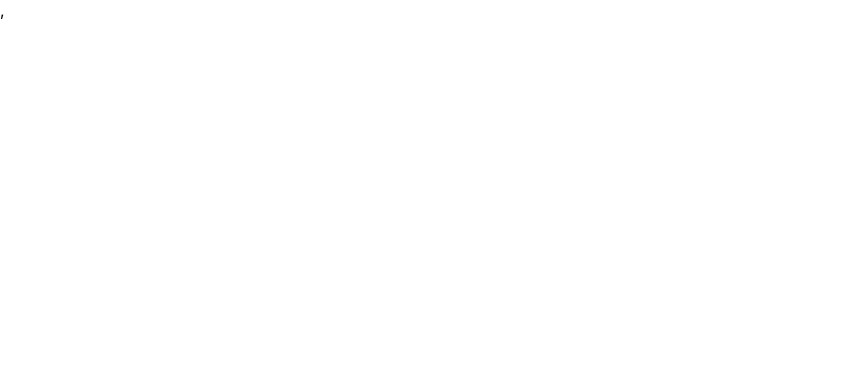
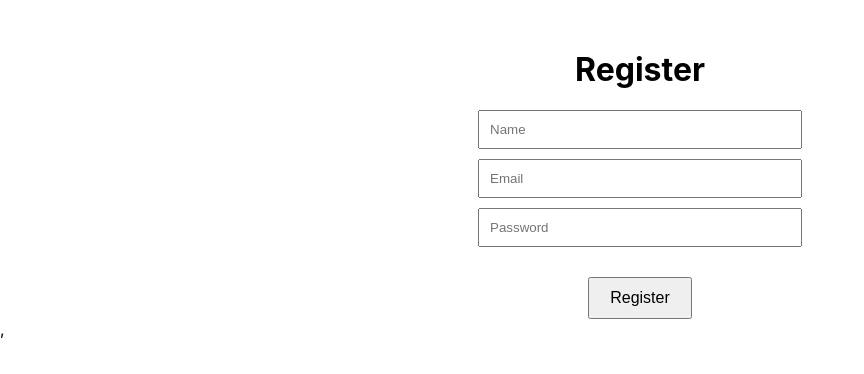
Before and after one commit to unsupervised-machine/vocab_builder_frontend, a React (Create React App) app: page /register in a window 1280 px wide. Before the commit this address had no page. Shown: the top 374 px of the page, without its empty margins (0-864 px from the left). Built offline with nearby package versions, Linux system fonts and the light colour scheme.

Commit message:
Sync 1.3 User RegisterPage.js

```diff
--- a/src/App.js
+++ b/src/App.js
@@ -4,8 +4,8 @@
 import HomePage from "./pages/HomePage";
 import AddCardPage from "./pages/AddCardPage";
 import LoginPage from "./pages/LoginPage";
+import RegisterPage from "./pages/RegisterPage";
 import { AuthProvider } from "./contexts/AuthContext";
-// import AddWordPage from "./pages/AddWordPage";
 
 function App() {
   return (
@@ -16,6 +16,8 @@
             <Route path="/flashcards" element={<FlashcardsPage />} />
             <Route path="/add-card" element={<AddCardPage />} />
             <Route path="/login" element={<LoginPage />} />
+            <Route path="/register" element={<RegisterPage />} />
+
             {/*<Route path="/add-word" element={<AddWordPage />} />*/}
           </Routes>
         </Router>
--- a/src/components/Flashcard.js
+++ b/src/components/Flashcard.js
@@ -2,6 +2,10 @@
 import "./Flashcard.css"; // Add CSS styles
 
 const Flashcard = ({ word, onKnow, onDontKnow }) => {
+  if (!word) {
+    return <p>No word available to display.</p>; // Fallback message when word is null
+  }
+
   return (
     <div className="flashcard">
       <h2>{word.word}</h2>
--- a/src/pages/FlashcardsPage.js
+++ b/src/pages/FlashcardsPage.js
@@ -1,6 +1,6 @@
 import React, {useContext, useEffect, useState} from "react";
 import Flashcard from "../components/Flashcard";
-import {fetchProgress, fetchUserById, fetchUserByEmail, fetchWords, updateProgress} from "../services/api";
+import {fetchProgress, fetchUserById, fetchUserByEmail, fetchWords, updateProgress, fetchUserWords} from "../services/api";
 import {AuthContext} from "../contexts/AuthContext";
 
 const FlashcardsPage = () => {
@@ -8,7 +8,8 @@
   const [words, setWords] = useState([]);
   // const testEmail = "taran3@gmail.com";
   const [currentUser, setCurrentUser] = useState(null); // State to hold current user data
-  // const [userProgress, setUserProgress] = useState([]);
+  const [wordQueue, setWordQueue] = useState(null);
+  const [userProgress, setUserProgress] = useState([]);
   const [currentIndex, setCurrentIndex] = useState(0);
 
 
@@ -28,30 +29,43 @@
   }, []); // Empty dependency array to run this only once
 
   useEffect(() => {
-    const getWords = async () => {
-      const words = await fetchWords();
-      setWords(words);
-    };
+  const fetchWordsAndQueue = async () => {
+    // Fetch all words
+    const allWords = await fetchWords();
+    setWords(allWords);
+    console.log("all words", allWords)
 
-    // const getUserProgress = async () => {
-    //   const progress = await fetchUserProgress(userId);
-    //   setUserProgress(progress);
-    // };
+    // Fetch user's words to practice
+    const usr_words = await fetchUserWords(userId);
+    console.log("usr words", usr_words)
 
-    getWords();
-    // getUserProgress();
-  }, [userId]);
+    // Filter out words with status 'waiting' or 'learned'
+    const activeWords = usr_words.filter(
+      (word) => word.status !== "waiting" && word.status !== "learned"
+    );
+    console.log("active words", activeWords)
 
-  // Filter words
-  const filteredWords = words.filter((word) => {
-    // for now include all the words
-    return true;
-  });
+    // Extract the IDs of the filtered words
+    const wordIds = activeWords.map((word) => word.word_id);
+    console.log("wordIds", wordIds)
+
+    // Filter words that match the IDs in wordIds
+    const queue = allWords.filter((word) => wordIds.includes(word.id));
+
+    console.log("queue", queue)
+
+    // Set the word queue
+    setWordQueue(queue);
+  };
+
+  fetchWordsAndQueue();
+}, [userId]); // Dependency array ensures this runs when userId changes
+
 
   // Function to advance to the next word
   const goToNextWord = () => {
     setCurrentIndex((prevIndex) =>
-      prevIndex < filteredWords.length - 1 ? prevIndex + 1 : prevIndex
+       prevIndex + 1
     );
   };
 
@@ -87,15 +101,6 @@
       let newUserId = currentData.user_id;
       let newWordId = currentData.word_id;
 
-      // Calculate the new status based on the existing data and result
-      let newStatus = "active"; // Default status
-      if (currentData.status === "active") {
-        if (result === true) {
-          // If result is true and review_spacing > 30, set to 'learned', otherwise 'waiting'
-          newStatus = currentData.review_spacing > 30 ? "learned" : "waiting";
-        }
-      }
-
 
       // Calculate the new review count
       const newReviewCount = currentData.review_count + 1;
@@ -103,6 +108,15 @@
       // Calculate new review spacing based on the result
       let newReviewSpacing = currentData.review_spacing;
       newReviewSpacing = result ? Math.round(newReviewSpacing * 1.5 + 1) : Math.round(newReviewSpacing * 0.5); // Adjust review_spacing based on result
+
+
+      // Determine the new status based on the updated review_spacing
+      let newStatus = "active"; // Default status
+      if (newReviewSpacing > 30) {
+        newStatus = "learned"; // If review_spacing > 30, set status to "learned"
+      } else if (newReviewSpacing <= 30 && newReviewSpacing > 0) {
+        newStatus = "waiting"; // If review_spacing is <= 30, set status to "waiting"
+      }
 
 
       // Get the current date and time for review_last_date
@@ -137,9 +151,9 @@
       <div>
         <h1>Flashcards Page</h1>
         <p>Current User ID: {userId}</p>
-        {filteredWords.length > 0 ? (
+        {wordQueue && wordQueue.length > 0 ? (
             <Flashcard
-                word={filteredWords[currentIndex]}
+                word={wordQueue[currentIndex]}
                 onKnow={handleKnow}
                 onDontKnow={handleDontKnow}
             />
--- a/src/pages/HomePage.js
+++ b/src/pages/HomePage.js
@@ -18,8 +18,13 @@
           </button>
         </Link>
         <Link to="/login">
+          <button style={{ padding: "10px 20px", fontSize: "16px", marginRight: "10px" }}>
+            Login
+          </button>
+        </Link>
+        <Link to="/register">
           <button style={{ padding: "10px 20px", fontSize: "16px" }}>
-            Login
+            Register
           </button>
         </Link>
       </div>
--- /dev/null
+++ b/src/pages/RegisterPage.js
@@ -0,0 +1,65 @@
+import React, { useState } from "react";
+import { useNavigate } from "react-router-dom";
+import { registerUser } from "../services/api";
+
+function RegisterPage() {
+  const [name, setName] = useState("");
+  const [email, setEmail] = useState("");
+  const [password, setPassword] = useState("");
+  const [error, setError] = useState("");
+  const [successMessage, setSuccessMessage] = useState("");
+  const navigate = useNavigate();
+
+  const handleRegister = async () => {
+    try {
+      const userData = await registerUser(name, email, password);
+
+      if (userData && userData.id) {
+        setSuccessMessage("Registration successful! You can now log in.");
+        setTimeout(() => navigate("/login"), 2000); // Redirect to login after 2 seconds
+      } else {
+        setError("Registration failed. Please try again.");
+      }
+    } catch (err) {
+      setError("An error occurred during registration. Please try again.");
+    }
+  };
+
+  return (
+    <div style={{ textAlign: "center", marginTop: "50px" }}>
+      <h1>Register</h1>
+      <div style={{ marginBottom: "20px" }}>
+        <input
+          type="text"
+          placeholder="Name"
+          value={name}
+          onChange={(e) => setName(e.target.value)}
+          style={{ padding: "10px", width: "300px", marginBottom: "10px" }}
+        />
+        <br />
+        <input
+          type="text"
+          placeholder="Email"
+          value={email}
+          onChange={(e) => setEmail(e.target.value)}
+          style={{ padding: "10px", width: "300px", marginBottom: "10px" }}
+        />
+        <br />
+        <input
+          type="password"
+          placeholder="Password"
+          value={password}
+          onChange={(e) => setPassword(e.target.value)}
+          style={{ padding: "10px", width: "300px", marginBottom: "10px" }}
+        />
+      </div>
+      {error && <p style={{ color: "red" }}>{error}</p>}
+      {successMessage && <p style={{ color: "green" }}>{successMessage}</p>}
+      <button onClick={handleRegister} style={{ padding: "10px 20px", fontSize: "16px" }}>
+        Register
+      </button>
+    </div>
+  );
+}
+
+export default RegisterPage;
--- a/src/services/api.js
+++ b/src/services/api.js
@@ -17,6 +17,11 @@
   const response = await axios.get(`${API_BASE_URL}/words/`);
   return response.data;
 };
+
+export const fetchUserWords = async (userId) => {
+  const response = await axios.get(`${API_BASE_URL}/users/${userId}/user_word_progress/`)
+  return response.data
+}
 
 export const fetchProgress = async (userId, wordId) => {
   try {
@@ -41,9 +46,6 @@
 };
 
 export const loginUser = async (email, password) => {
-  // Log the data being sent to the backend
-  console.log("Sending data to backend:", { email, password });
-
   // for now just returns the id of the user
   const response = await axios.post(
       `${API_BASE_URL}/login/`,
@@ -57,3 +59,16 @@
   console.log("response", {response})
   return response.data;
 }
+
+export const registerUser = async (name, email, password) => {
+  const response = await axios.post(
+      `${API_BASE_URL}/register/`,
+      {
+        name,
+        email,
+        password
+      }
+  );
+  return response.data;
+
+}
```
